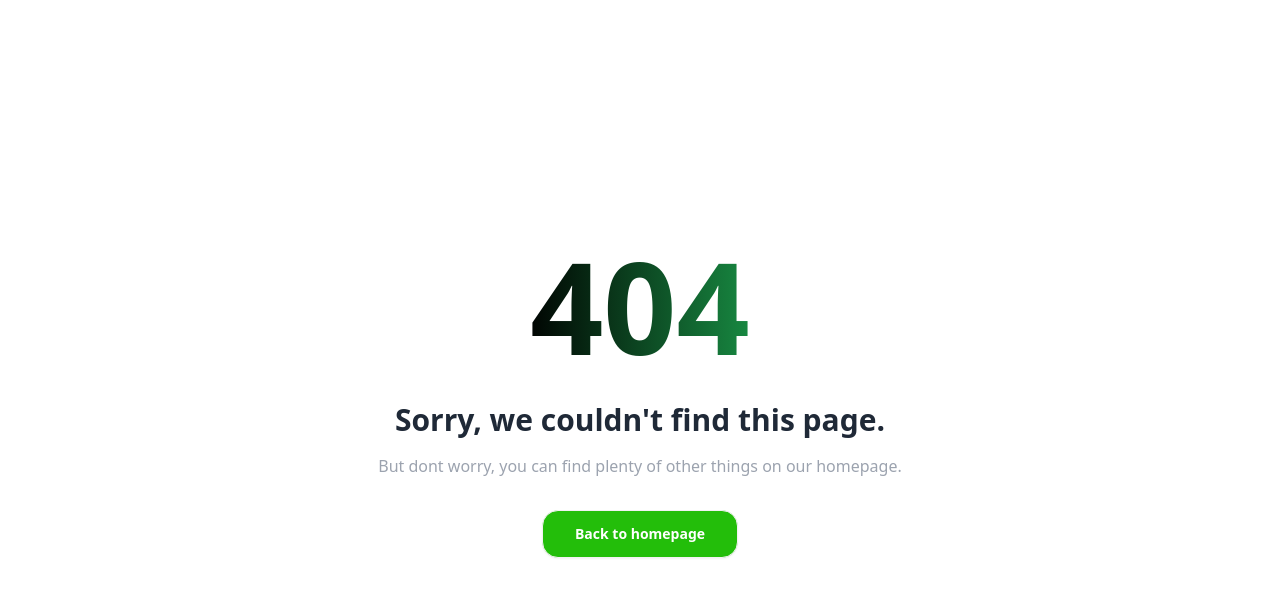
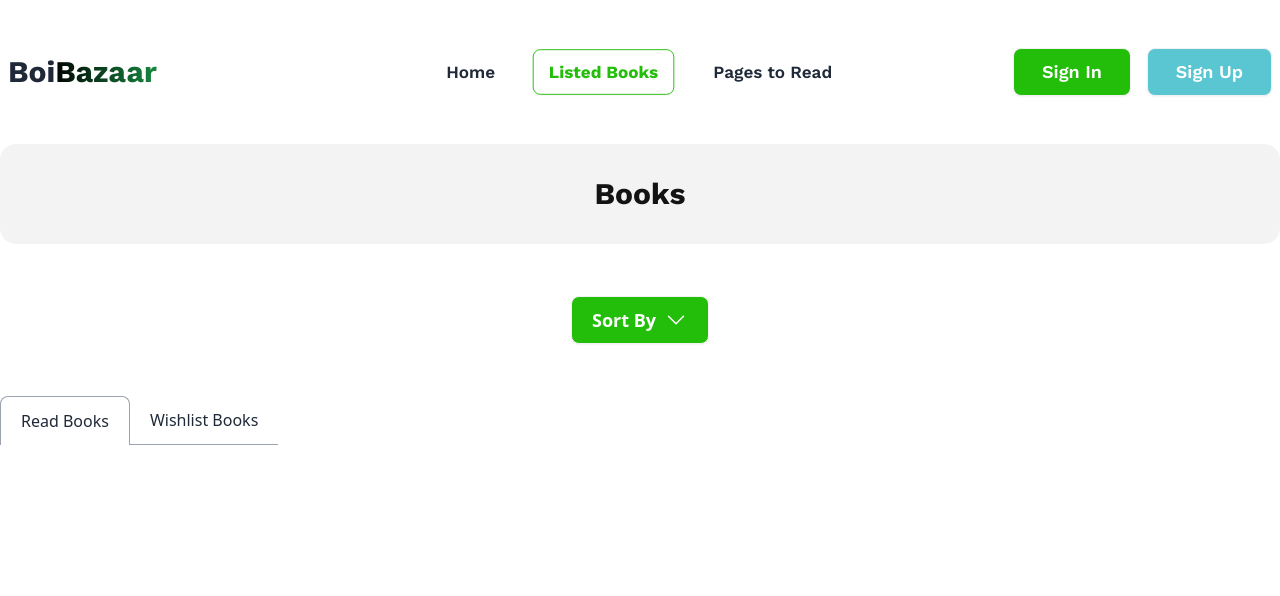
Before and after one commit to MamunKhan71/Boi-Bazaar, a React (Vite) app in the folder boi-bazaar/: page /listed-books/read-books/default in a window 1280 px wide. Before the commit this address had no page. Shown: the top 596 px of the page. Built offline with nearby package versions, Linux system fonts and the light colour scheme; a web font is replaced by a local one.

Commit message:
Minor Changes

```diff
--- a/boi-bazaar/src/Components/Books/ReadBooks.jsx
+++ b/boi-bazaar/src/Components/Books/ReadBooks.jsx
@@ -1,9 +1,11 @@
 import {useEffect, useState} from "react";
-import {useLoaderData} from "react-router-dom";
+import {useLoaderData, useParams} from "react-router-dom";
 import {toast} from "react-toastify";
 
 const ReadBooks = () => {
     const [getReadBooks, setReadBooks] = useState([])
+    const [filter, setFilter] = useState(useParams())
+    console.log(filter)
     const getBooks = useLoaderData()
     const filteredBooks = getBooks.filter(book => getReadBooks.includes(book.bookId))
     useEffect(() => {
--- a/boi-bazaar/src/Pages/ListedBooks.jsx
+++ b/boi-bazaar/src/Pages/ListedBooks.jsx
@@ -3,6 +3,11 @@ import {useState} from "react";
 
 const ListedBooks = () => {
     const [tabIndex, setTabIndex] = useState(0)
+    const [filter, setFilter] = useState('default')
+
+    const handleFilter = filter => {
+        setFilter(filter)
+    }
     const handleTabChange = (index) => {
         setTabIndex(index)
     }
@@ -21,19 +26,19 @@ const ListedBooks = () => {
                               strokeLinejoin="round"/>
                     </svg></summary>
                     <ul className="p-2 shadow menu dropdown-content z-[1] bg-base-100 rounded-box w-52">
-                        <li><a className="text-lg font-semibold">Rating</a></li>
-                        <li><a className="text-lg font-semibold">Number of pages</a></li>
-                        <li><a className="text-lg font-semibold">Published year</a></li>
+                        <li><a  onClick={()=>handleFilter('rating')} className="text-lg font-semibold">Rating</a></li>
+                        <li><a  onClick={()=>handleFilter('page')} className="text-lg font-semibold">Number of pages</a></li>
+                        <li><a  onClick={()=>handleFilter('year')} className="text-lg font-semibold">Published year</a></li>
                     </ul>
                 </details>
             </div>
             <div
                 className="flex items-start sm:justify-start">
-                <Link to="read-books" onClick={() => handleTabChange(0)}
+                <Link to={`read-books/${filter}`} onClick={() => handleTabChange(0)}
                    className={`flex items-center flex-shrink-0 px-5 py-3 space-x-2 ${tabIndex === 0?'border border-b-0':'border-b'} rounded-t-lg border-gray-400 `}>
                     <span>Read Books</span>
                 </Link>
-                <Link to="wish-list" onClick={() => handleTabChange(1)}
+                <Link to={`wish-list/${filter}`} onClick={() => handleTabChange(1)}
                    className={`flex items-center flex-shrink-0 px-5 py-3 space-x-2 ${tabIndex === 1?'border border-b-0':'border-b'} rounded-t-lg border-gray-400`}>
                     <span>Wishlist Books</span>
                 </Link>
--- a/boi-bazaar/src/Routes/Router.jsx
+++ b/boi-bazaar/src/Routes/Router.jsx
@@ -23,12 +23,12 @@ export const router = createBrowserRouter([
                 element: <ListedBooks />,
                 children: [
                     {
-                        path: 'read-books',
+                        path: 'read-books/:filterId',
                         loader: () => fetch('/book_data.json'),
                         element: <ReadBooks></ReadBooks>,
                     },
                     {
-                        path: 'wish-list',
+                        path: 'wish-list/:filterId',
                         loader: () => fetch('/book_data.json'),
                         element: <WishList></WishList>,
                     }
```
